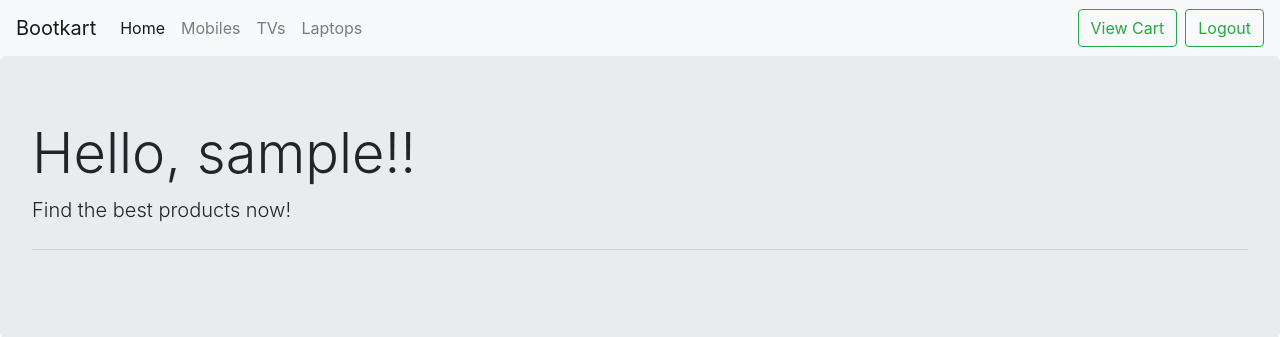
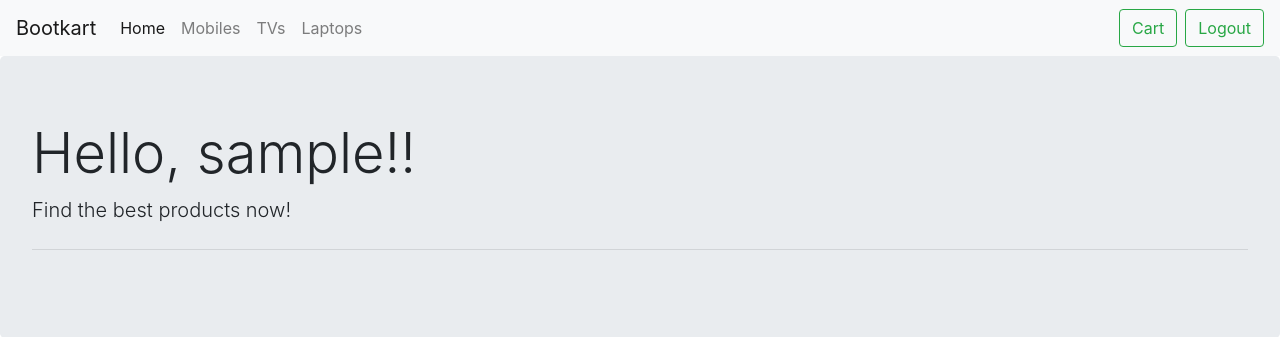
Before and after one commit to makarandmadhavi/BootKart---E-Commerce, a PHP site: page /index.php in a window 1280 px wide. Shown: the top 337 px of the page. Run offline with PHP 8.4, Linux system fonts and the light colour scheme; the visitor is signed in with stand-in values (Sample User, id 1); data that the repository does not hold is empty; some libraries are stand-ins or nearby versions.

Commit message:
Changes are here

```diff
--- a/bootkart/templates/header.php
+++ b/bootkart/templates/header.php
@@ -37,7 +37,7 @@ session_start();
 
     </ul>
       <?php if(isset($_SESSION['username'])){ ?>
-      <a href="cart.php"><button class="btn btn-outline-success my-2 mx-2 my-sm-0" >View Cart</button></a>
+      <a href="cart.php"><button class="btn btn-outline-success my-2 mx-2 my-sm-0" >Cart</button></a>
       <a href="logout.php"><button class="btn btn-outline-success my-2 my-sm-0" >Logout</button></a>
       <?php }else{ ?>
       <a href="login.php"><button class="btn btn-outline-success my-2 my-sm-0" >Login</button></a>
```
